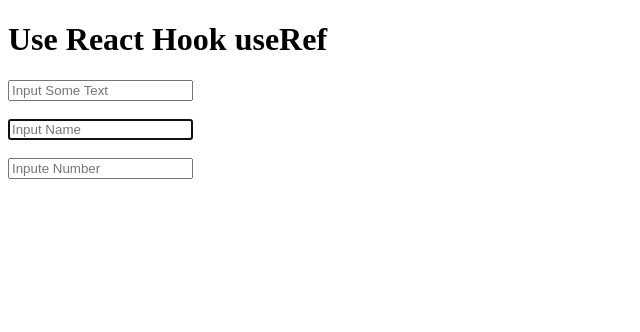
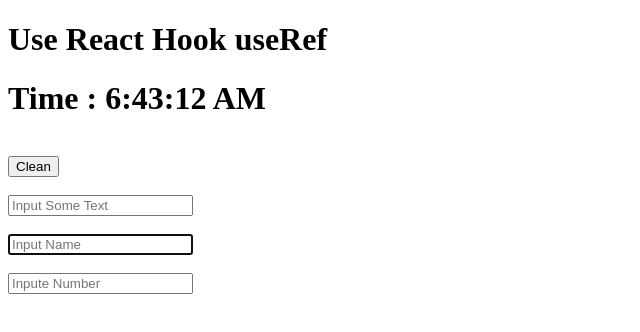
Before and after one commit to waliradim/testhook, a React (Create React App) app: page / in a window 1280 px wide. Shown: the top 332 px of the page, without its empty margins (0-640 px from the left). Built offline with nearby package versions, Linux system fonts and the light colour scheme.

Commit message:
useRef as Stroge

```diff
--- a/src/App.js
+++ b/src/App.js
@@ -1,11 +1,14 @@
 import React from "react";
 
 import Form from "./component/UseRef/Form";
+import Time from "./component/UseRef/Time";
 
 function App() {
   return (
     <div>
       <h1>Use React Hook useRef</h1>
+      <Time />
+      <br />
       <Form />
     </div>
   );
--- /dev/null
+++ b/src/component/UseRef/Time.js
@@ -0,0 +1,26 @@
+import React, { useState, useRef, useEffect } from "react";
+
+export default function Time() {
+  const [time, setTime] = useState(new Date());
+  const buttonRef = useRef();
+  const tickClock = () => {
+    setTime(new Date());
+  };
+  useEffect(() => {
+    buttonRef.current = setInterval(tickClock, 1000);
+    return () => {
+      clearInterval(buttonRef.current);
+    };
+  }, []);
+
+  return (
+    <div>
+      <h1>Time : {time.toLocaleTimeString()}</h1>
+      <br />
+
+      <button type="button" onClick={() => clearInterval(buttonRef.current)}>
+        Clean
+      </button>
+    </div>
+  );
+}
```
